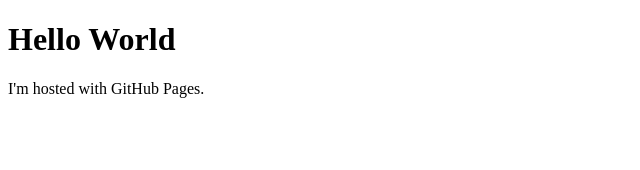
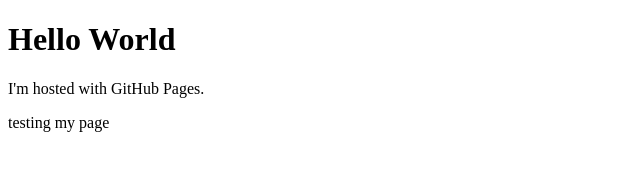
Before and after one commit to viknesh742/viknesh742.github.io, a plain HTML site: page index.html in a window 1280 px wide. Shown: the whole page, without its empty margins (0-640 px from the left). Drawn offline with Linux system fonts and the light colour scheme.

Commit message:
Update index.html

```diff
--- a/index.html
+++ b/index.html
@@ -3,5 +3,6 @@
 <body>
 <h1>Hello World</h1>
 <p>I'm hosted with GitHub Pages.</p>
+  <p> testing my page </p>
 </body>
 </html>
```
